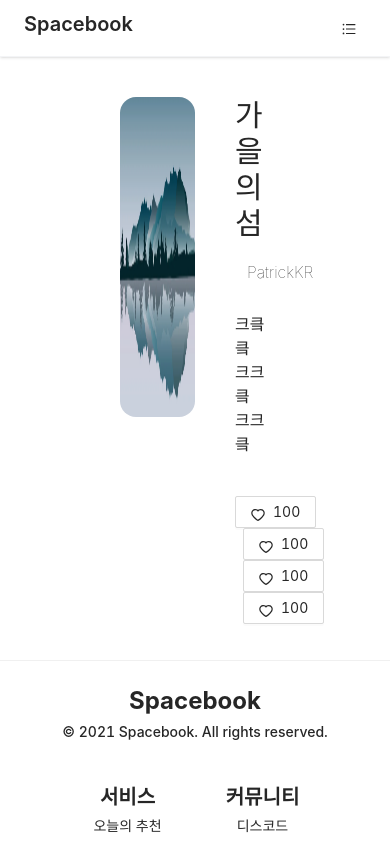
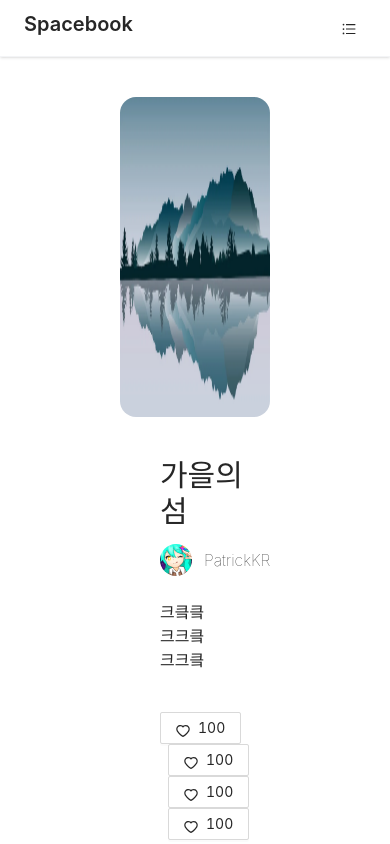
Before and after one commit to team-backspace/frontend, a React (Vite) app: page /project/1 in a window 390 px wide. Shown: the top 844 px of the page. Built offline with nearby package versions, Linux system fonts and the light colour scheme.

Commit message:
feat(pages.project): support responsive

```diff
--- a/src/pages/Project.jsx
+++ b/src/pages/Project.jsx
@@ -8,12 +8,12 @@ class Project extends Component {
     render () {
         return (
             <>
-                <div className = "px-30 pt-10 grid grid-cols-2">
+                <div className = "px-30 pt-10 grid lg:grid-cols-2">
                     <div className = "">
-                        <img className = "w-150 h-80 rounded-2xl" src = "../src/dummydata/images/CardImage.png" />
+                        <img className = "w-full lg:w-150 h-80 rounded-2xl" src = "../src/dummydata/images/CardImage.png" />
                     </div>
                     <div className = "ml-10">
-                        <h2 className = "text-3xl font-thin">가을의 섬</h2>
+                        <h2 className = "text-3xl font-thin <lg:mt-10">가을의 섬</h2>
                         <div className = "flex">
                             <Avatar src = "../src/dummydata/images/patrick.png" />
                             <h4 className = "text-base font-thin ml-3 mt-1">PatrickKR</h4>
```
